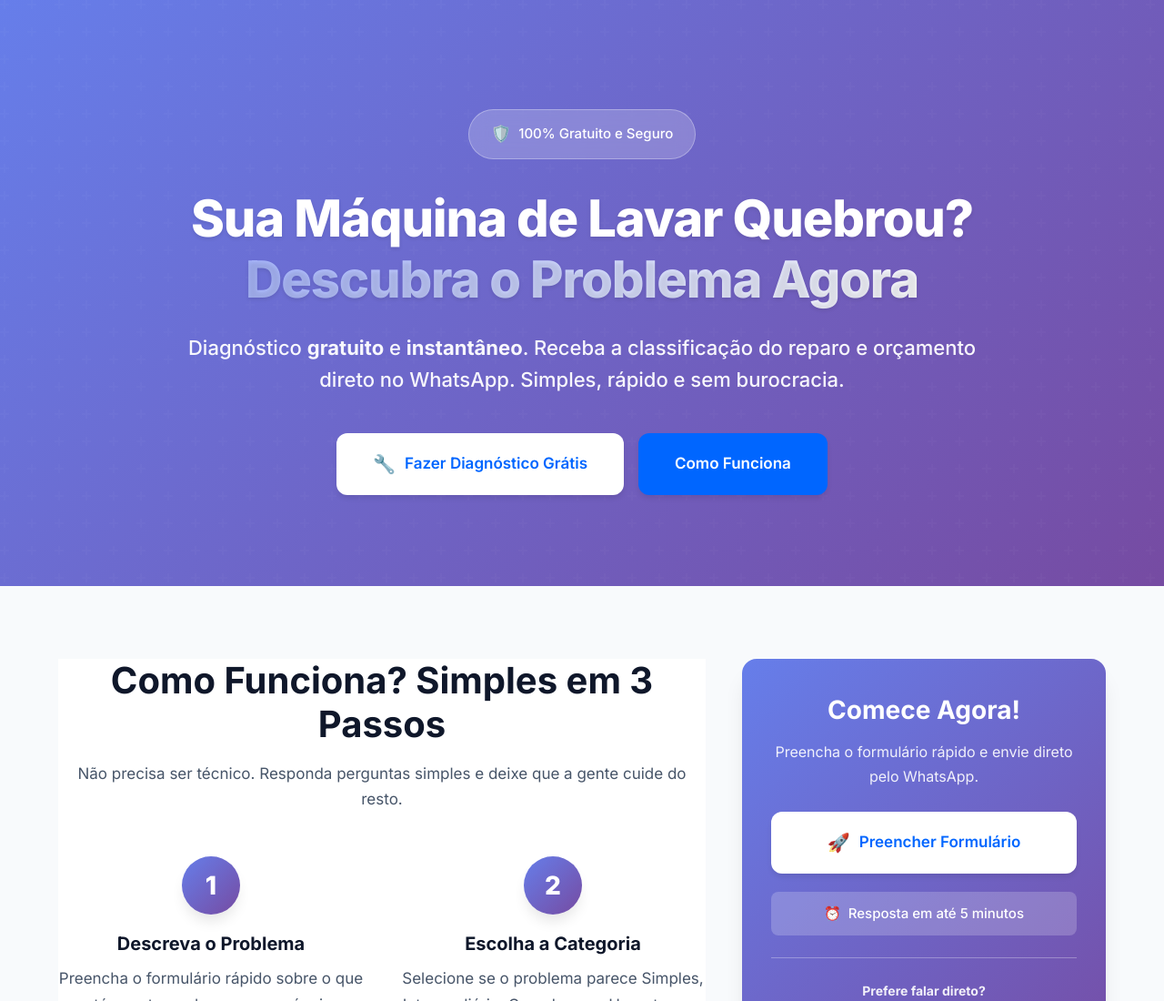
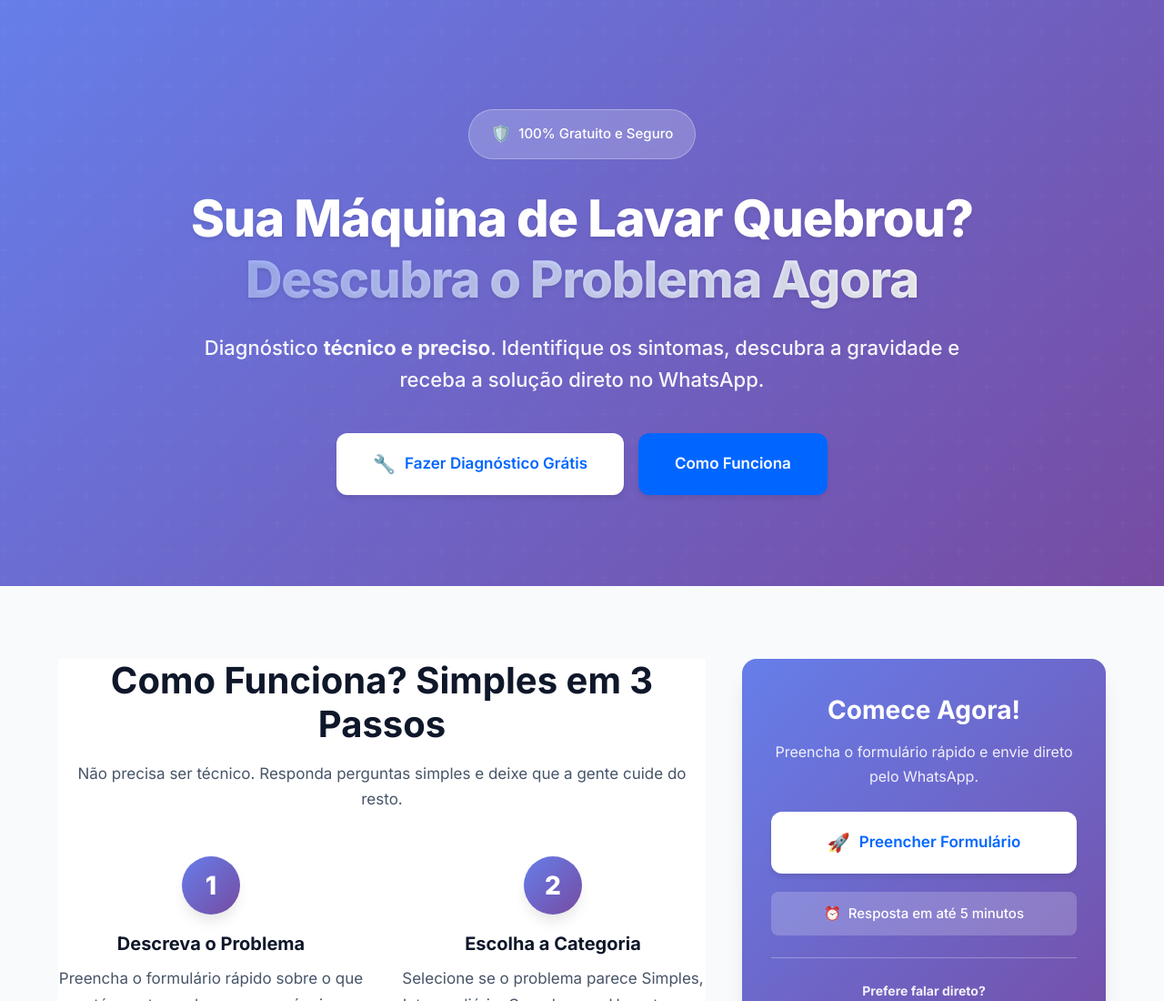
Before and after one commit to felipedesenvolvedor2/consertobaixada, a plain HTML site: page index.html in a window 1280 px wide. Shown: the top 1100 px of the page at 91% size. Drawn offline with Linux system fonts and the light colour scheme.

Commit message:
Revise hero subtitle for improved messaging
Updated the hero subtitle to enhance clarity and precision.

```diff
--- a/index.html
+++ b/index.html
@@ -776,9 +776,9 @@
             o Problema Agora</span>
         </h1>
 
-        <p class="hero-subtitle">
-          Diagnóstico <strong>gratuito</strong> e <strong>instantâneo</strong>. Receba a classificação do reparo e
-          orçamento direto no WhatsApp. Simples, rápido e sem burocracia.
+<p class="hero-subtitle">
+          Diagnóstico <strong>técnico e preciso</strong>. Identifique os sintomas, descubra a gravidade e receba a
+          solução direto no WhatsApp.
         </p>
 
         <div class="cta-group">
```
